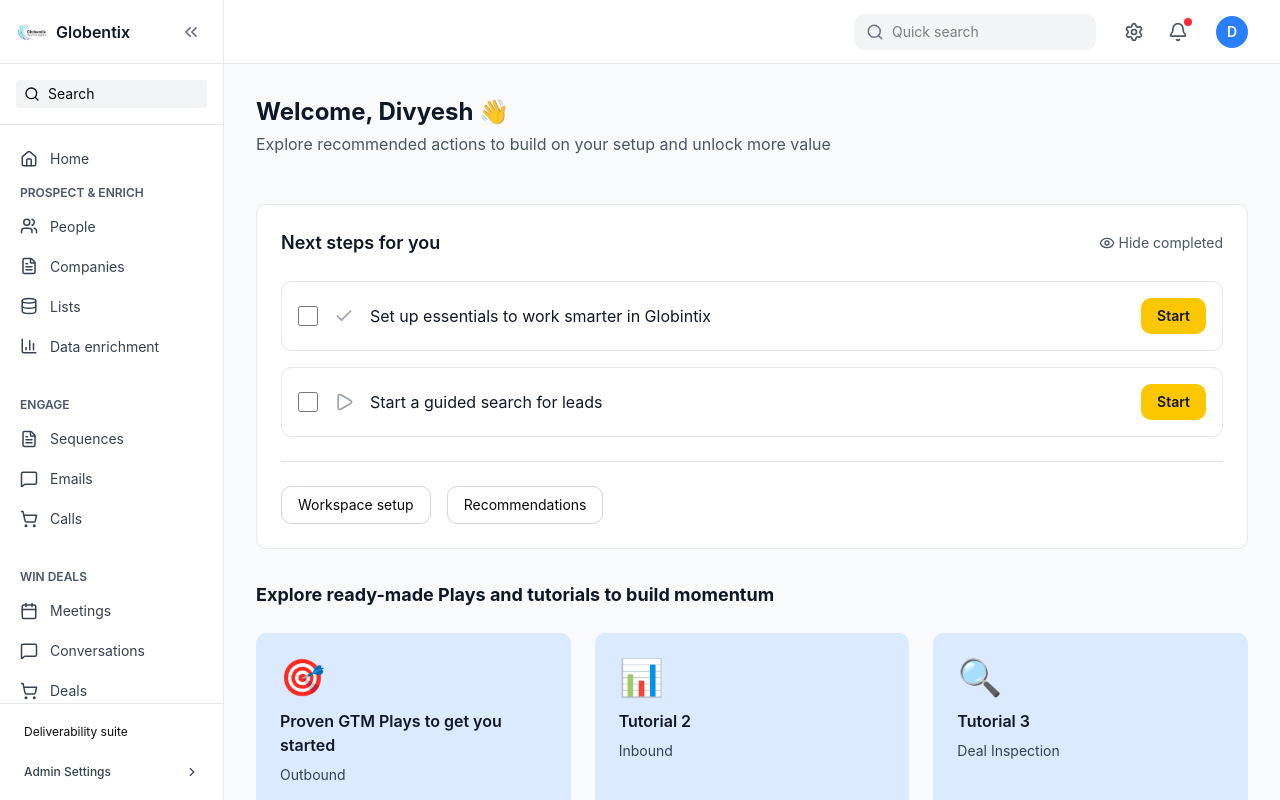
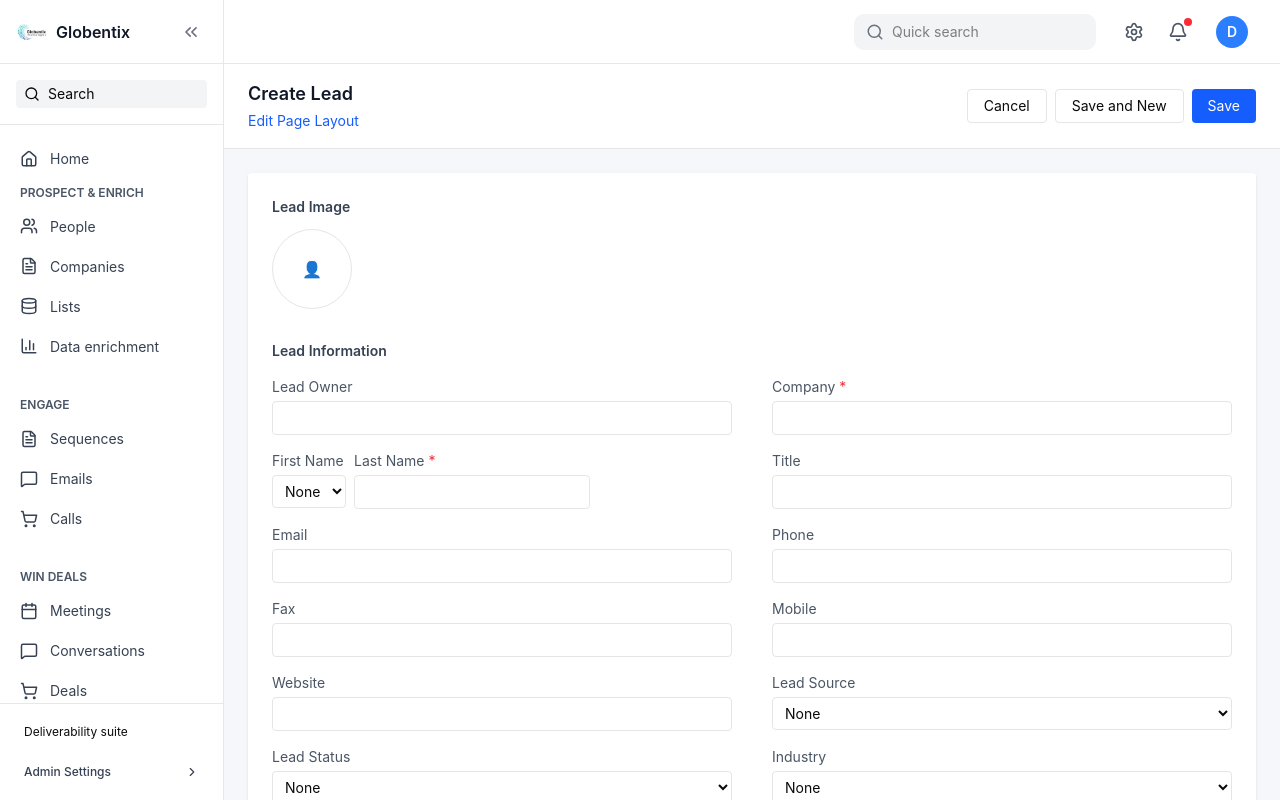
Before and after one commit to divyeshjethava/Apollo.io, a React (Vite) app in the folder frontend/: page /people/create in a window 1280 px wide. Built offline with nearby package versions, Linux system fonts and the light colour scheme.

Commit message:
add Create Lead view and refactor PeopleView structure- added CreateLeadView component - reorganized PeopleView into People folder - updated App.jsx routes/imports

```diff
--- a/frontend/src/App.jsx
+++ b/frontend/src/App.jsx
@@ -3,7 +3,7 @@
 import DataEnrichmentView from "./components/views/DataEnrichmentView";
 import WelcomeView from "./components/views/WelcomeView";
 import MyListsView from "./components/views/MyListsView";
-import PeopleView from "./components/views/PeopleView";
+import PeopleView from "./components/views/People/PeopleView";
 import CompaniesView from "./components/views/CompaniesView";
 import Sequence from "./components/views/Engage/Sequence/Sequence";
 import Login from "./components/Login";
@@ -19,6 +19,7 @@
 import Conversations from "./components/views/WinDeals/Conversations/Conversations";
 // import Deals from "./components/views/WinDeals/Deals/Overview";
 import DealsOverview from "./components/views/WinDeals/Deals/Overview";
+import CreateLeadView from "./components/views/People/CreateLeadView";
 
 export default function App() {
   const [sidebarOpen, setSidebarOpen] = useState(true);
@@ -96,6 +97,7 @@
             <Route path="/data-enrichment" element={<DataEnrichmentView />} />
             <Route path="/lists" element={<MyListsView />} />
             <Route path="/people" element={<PeopleView />} />
+            <Route path="/people/create" element={<CreateLeadView />} />
             <Route path="/companies" element={<CompaniesView />} />
             <Route path="/sequence" element={<Sequence />} />
             <Route path="/emails" element={<Emails />} />
--- /dev/null
+++ b/frontend/src/components/views/People/CreateLeadView.jsx
@@ -0,0 +1,156 @@
+import { useNavigate } from "react-router-dom";
+
+export default function CreateLeadView() {
+  const navigate = useNavigate();
+
+  return (
+    <div className="h-screen bg-[#f5f7fb] flex flex-col">
+      {/* Top Bar */}
+      <div className="flex items-center justify-between px-6 py-4 border-b bg-white">
+        <div>
+          <h1 className="text-lg font-semibold text-gray-900">Create Lead</h1>
+          <span className="text-sm text-blue-600 cursor-pointer">
+            Edit Page Layout
+          </span>
+        </div>
+
+        <div className="flex gap-2">
+          <button
+            onClick={() => navigate(-1)}
+            className="px-4 py-1.5 border rounded text-sm bg-white"
+          >
+            Cancel
+          </button>
+          <button className="px-4 py-1.5 border rounded text-sm bg-white">
+            Save and New
+          </button>
+          <button className="px-4 py-1.5 rounded text-sm bg-blue-600 text-white">
+            Save
+          </button>
+        </div>
+      </div>
+
+      {/* Form Body */}
+      <div className="flex-1 overflow-y-auto p-6">
+        <div className="bg-white rounded shadow-sm p-6">
+          {/* Lead Image */}
+          <div className="mb-8">
+            <h2 className="text-sm font-semibold text-gray-700 mb-3">
+              Lead Image
+            </h2>
+            <div className="w-20 h-20 rounded-full border flex items-center justify-center text-gray-400">
+              👤
+            </div>
+          </div>
+
+          {/* Lead Information */}
+          <h2 className="text-sm font-semibold text-gray-700 mb-4">
+            Lead Information
+          </h2>
+
+          <div className="grid grid-cols-2 gap-x-10 gap-y-4">
+            <Input label="Lead Owner" defaultValue="" />
+            <Input label="Company" required />
+
+            <div className="flex gap-2">
+              <Select label="First Name" options={["None", "Mr", "Ms"]} />
+              <Input label="Last Name" required />
+            </div>
+
+            <Input label="Title" />
+            <Input label="Email" />
+
+            <Input label="Phone" />
+            <Input label="Fax" />
+
+            <Input label="Mobile" />
+            <Input label="Website" />
+
+            <Select label="Lead Source" />
+            <Select label="Lead Status" />
+
+            <Select label="Industry" />
+            <Input label="No. of Employees" />
+
+            <Input label="Annual Revenue" prefix="Rs." />
+            <Select label="Rating" />
+          </div>
+
+          {/* Extra Info */}
+          <div className="grid grid-cols-2 gap-x-10 gap-y-4 mt-6">
+            <Checkbox label="Email Opt Out" />
+            <Input label="Skype ID" />
+
+            <Input label="Secondary Email" />
+            <Input label="Twitter" prefix="@" />
+          </div>
+
+          {/* Address Information */}
+          <h2 className="text-sm font-semibold text-gray-700 mt-10 mb-4">
+            Address Information
+          </h2>
+
+          <div className="grid grid-cols-2 gap-x-10 gap-y-4">
+            <Select label="Country / Region" />
+            <Input label="Flat / House No. / Building / Apartment Name" />
+
+            <Input label="Street Address" />
+            <Input label="City" />
+
+            <Select label="State / Province" />
+            <Input label="Zip / Postal Code" />
+
+            <Input label="Latitude" />
+            <Input label="Longitude" />
+          </div>
+
+          {/* Description */}
+          <h2 className="text-sm font-semibold text-gray-700 mt-10 mb-4">
+            Description Information
+          </h2>
+
+          <textarea
+            className="w-full border rounded px-3 py-2 text-sm"
+            rows={4}
+            placeholder="Description"
+          />
+        </div>
+      </div>
+    </div>
+  );
+}
+
+/* ---------- Reusable UI ---------- */
+
+const Input = ({ label, required, prefix, defaultValue }) => (
+  <div className="flex flex-col">
+    <label className="text-sm text-gray-600 mb-1">
+      {label} {required && <span className="text-red-500">*</span>}
+    </label>
+    <div className="flex items-center border rounded px-2">
+      {prefix && <span className="text-gray-400 mr-1">{prefix}</span>}
+      <input
+        defaultValue={defaultValue}
+        className="w-full py-1.5 outline-none text-sm"
+      />
+    </div>
+  </div>
+);
+
+const Select = ({ label, options = ["None"] }) => (
+  <div className="flex flex-col">
+    <label className="text-sm text-gray-600 mb-1">{label}</label>
+    <select className="border rounded px-2 py-1.5 text-sm">
+      {options.map((opt) => (
+        <option key={opt}>{opt}</option>
+      ))}
+    </select>
+  </div>
+);
+
+const Checkbox = ({ label }) => (
+  <div className="flex items-center gap-2 mt-6">
+    <input type="checkbox" />
+    <label className="text-sm text-gray-600">{label}</label>
+  </div>
+);
--- a/frontend/src/components/views/PeopleView.jsx
+++ b/frontend/src/components/views/People/PeopleView.jsx
@@ -1,9 +1,12 @@
-import { useState } from "react"
-import { Search, Sparkles } from "lucide-react"
-import FilterSidebar from "../FilterSidebar"
-import PeopleTable from "../PeopleTable"
+import { useState } from "react";
+import { Search, Sparkles } from "lucide-react";
+import FilterSidebar from "../../FilterSidebar";
+import PeopleTable from "../../PeopleTable";
+import { useNavigate } from "react-router-dom";
 
 export default function PeopleView() {
+  const navigate = useNavigate();
+
   return (
     <div className="h-screen flex flex-col bg-white">
       {/* Top Header */}
@@ -25,6 +28,13 @@
                 <Search size={16} />
                 Search people
               </div>
+
+              <button
+                className="flex items-center gap-2 px-3 py-1.5 border rounded text-sm cursor-pointer"
+                onClick={() => navigate("/people/create")}
+              >
+                Create lead
+              </button>
             </div>
           </div>
 
@@ -33,9 +43,7 @@
               <Sparkles size={16} />
               Research with AI
             </button>
-            <button className="px-4 py-2 border rounded text-sm">
-              Import
-            </button>
+            <button className="px-4 py-2 border rounded text-sm">Import</button>
           </div>
         </div>
       </div>
@@ -53,5 +61,5 @@
         </div>
       </div>
     </div>
-  )
+  );
 }
```
